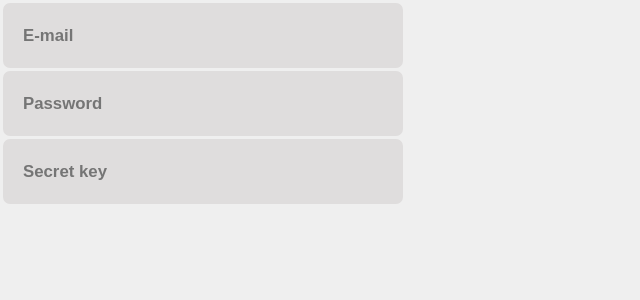
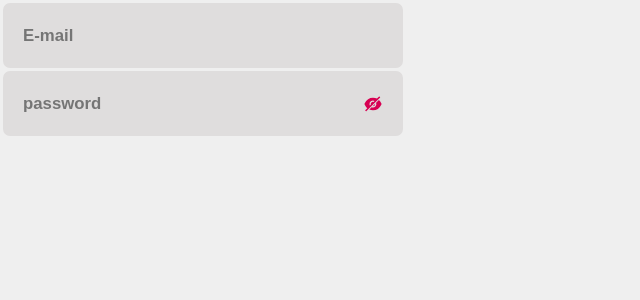
Before and after one commit to Jhon9191/appLanchoneteReact, a React (Create React App) app: page / in a window 1280 px wide. Shown: the top 300 px of the page, without its empty margins (0-640 px from the left). Built offline with nearby package versions, Linux system fonts and the light colour scheme.

Commit message:
Creating a secure imput component

```diff
--- /dev/null
+++ b/src/Components/InputTextSecure/InputTextSecure.css
@@ -0,0 +1,37 @@
+.input {
+    display: flex;
+    justify-content: space-between;
+    align-items: center;
+    background-color: #dfdddd;
+    width: 360px;
+    height: 25px;
+    padding: 20px;
+    margin: 3px;
+    border-radius: 7px;
+}
+.input input{
+    border: 0;
+    background-color: transparent;
+    width: 90%;
+    font-size: 1em;
+    font-weight: bold;
+    color: rgba(215, 0, 82, 0.7);
+}
+
+.input spam{
+    font-family: Arial, Helvetica, sans-serif;
+    color: rgba(215, 0, 82, 0.7);
+    font-size: 1em;
+    background-color: transparent;
+    border-width: 0px;
+}
+
+.button{
+    cursor: pointer;
+}
+
+@media screen and (max-width: 400px){
+    .input{
+        width: 190px;
+    }
+}
--- /dev/null
+++ b/src/Components/InputTextSecure/index.jsx
@@ -0,0 +1,33 @@
+import React from 'react';
+import './InputTextSecure.css';
+import { AiFillEyeInvisible, AiFillEye } from 'react-icons/ai'
+
+const InputTextSecure = ({ children, placeholder, funcao, hasIcon, secure, onChange }) => {
+
+    return (
+        <div>
+            <div className="input">
+                <input autocomplete="off" onChange={onChange} placeholder={placeholder} type={secure == true ? "password" : "text"} />
+                {children}
+                {secure === true ? (
+                    <AiFillEyeInvisible className="button" onClick={funcao} size={20} color="rgba(215, 0, 82)" />
+                ) : (
+                    <AiFillEye className="button" onClick={funcao} size={20} color="rgba(215, 0, 82)" />
+                )}
+            </div>
+
+        </div>
+    );
+}
+
+{/* <div className="input">
+{children}
+<spam>{placeholder}</spam>
+{construct === true ? (
+    <AiFillEyeInvisible className="button" onClick={retorna} size={20} color="rgba(215, 0, 82)" />
+) : (
+    <AiFillEye className="button" onClick={retorna} size={20} color="rgba(215, 0, 82)" />
+)}
+</div> */}
+
+export default InputTextSecure;
--- a/src/pages/Signin/index.js
+++ b/src/pages/Signin/index.js
@@ -1,28 +1,24 @@
-
 import { useState, useEffect } from 'react';
 
 import './signin.css';
 import IputText from '../../Components/InputText';
+import InputTextSecure from '../../Components/InputTextSecure';
+
 
 function SignIn() {
 
   const [email, setEmail] = useState('');
   const [password, setPassword] = useState('');
-  const [secure,setSecure] = useState(false);
-
-  useEffect(() => {
-    console.log(secure)
-  },[secure]);
+  const [secure,setSecure] = useState(true);
 
   const retorna = () => {
-    return setSecure(!secure);
+    setSecure(!secure);
   }
 
   return (
     <div>
       <IputText placeholder="E-mail"/>
-      <IputText placeholder="Password" type="password"hasIcon={true} funcao={retorna}/>
-      <IputText placeholder="Secret key" type="text"/>
+      <InputTextSecure placeholder="password" hasIcon={true} funcao={retorna} secure={secure}/>
     </div>
   );
 }
```
